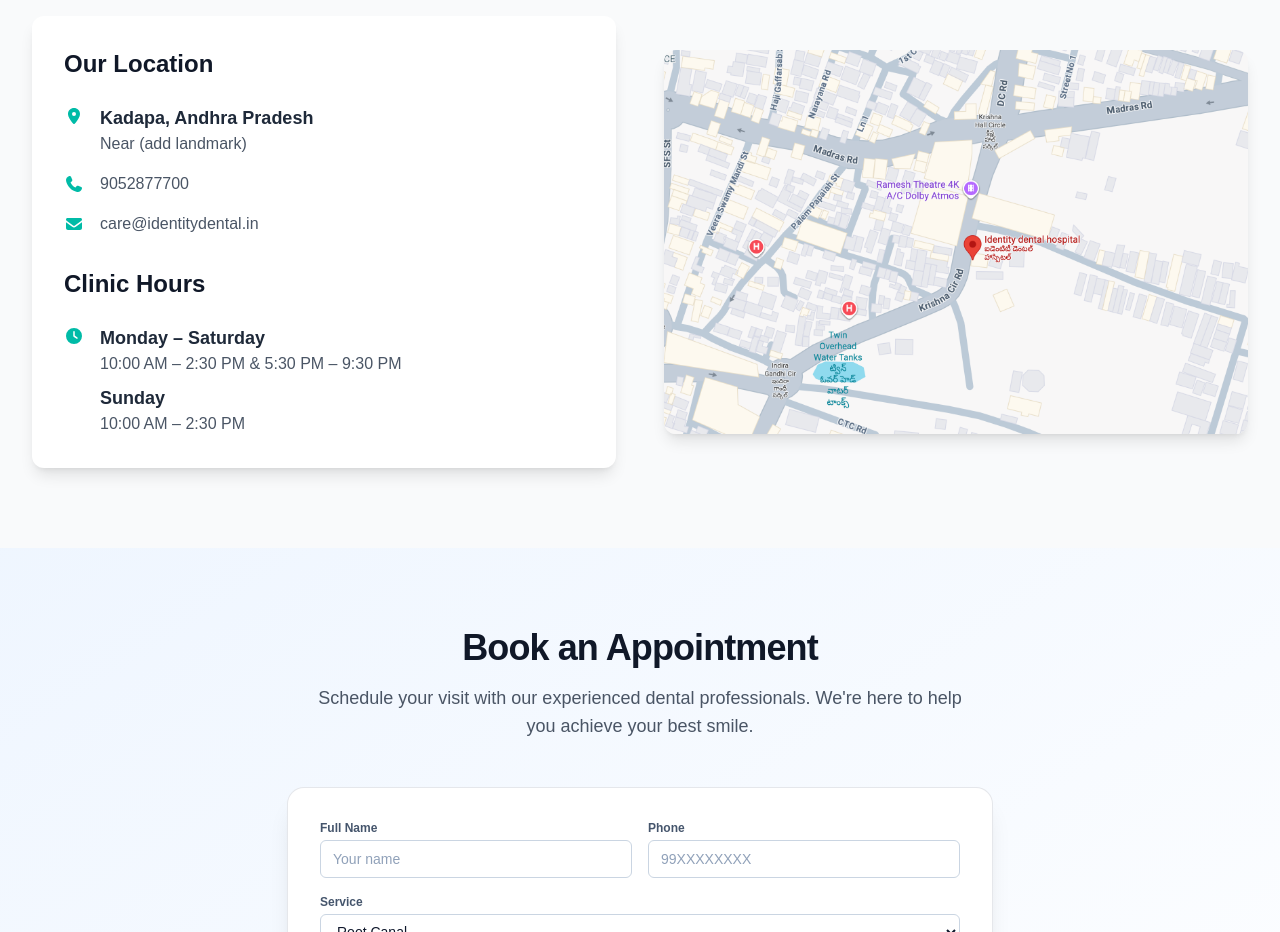
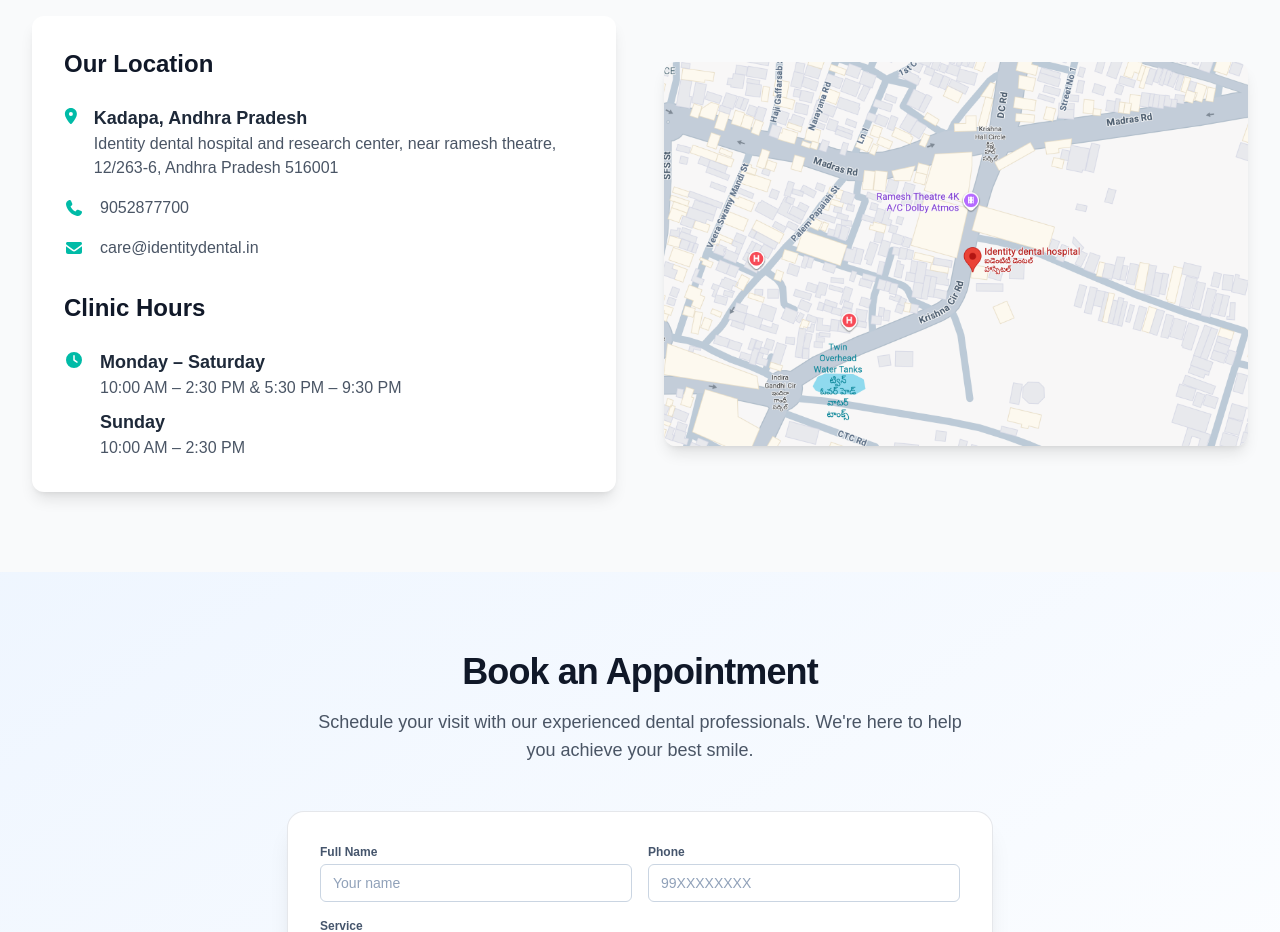
Before and after one commit to dakshtandel-9/Identity-Dental-Hospital, a Next.js app: page / in a window 1280 px wide. Shown: the part 8520-9452 px from the top of the page. Built offline with nearby package versions, Linux system fonts and the light colour scheme.

Commit message:
Address updated

```diff
--- a/app/components/siteConfig.js
+++ b/app/components/siteConfig.js
@@ -2,11 +2,11 @@
 export const SITE = {
     clinicName: "Identity Dental Hospital",
     phone: "9052877700",
-    whatsapp: "9052877700",
+    whatsapp: "9177881973",
     mapsUrl: "https://maps.app.goo.gl/JvfVkXKbuWEHB3uS7?g_st=aw",
     email: "care@identitydental.in",
     addressLine1: "Kadapa, Andhra Pradesh",
-    addressLine2: "Near (add landmark)",
+    addressLine2: "Identity dental hospital and research center, near ramesh theatre, 12/263-6, Andhra Pradesh 516001",
     hours: {
         monSat1: "10:00 AM – 2:30 PM",
         monSat2: "5:30 PM – 9:30 PM",
```
